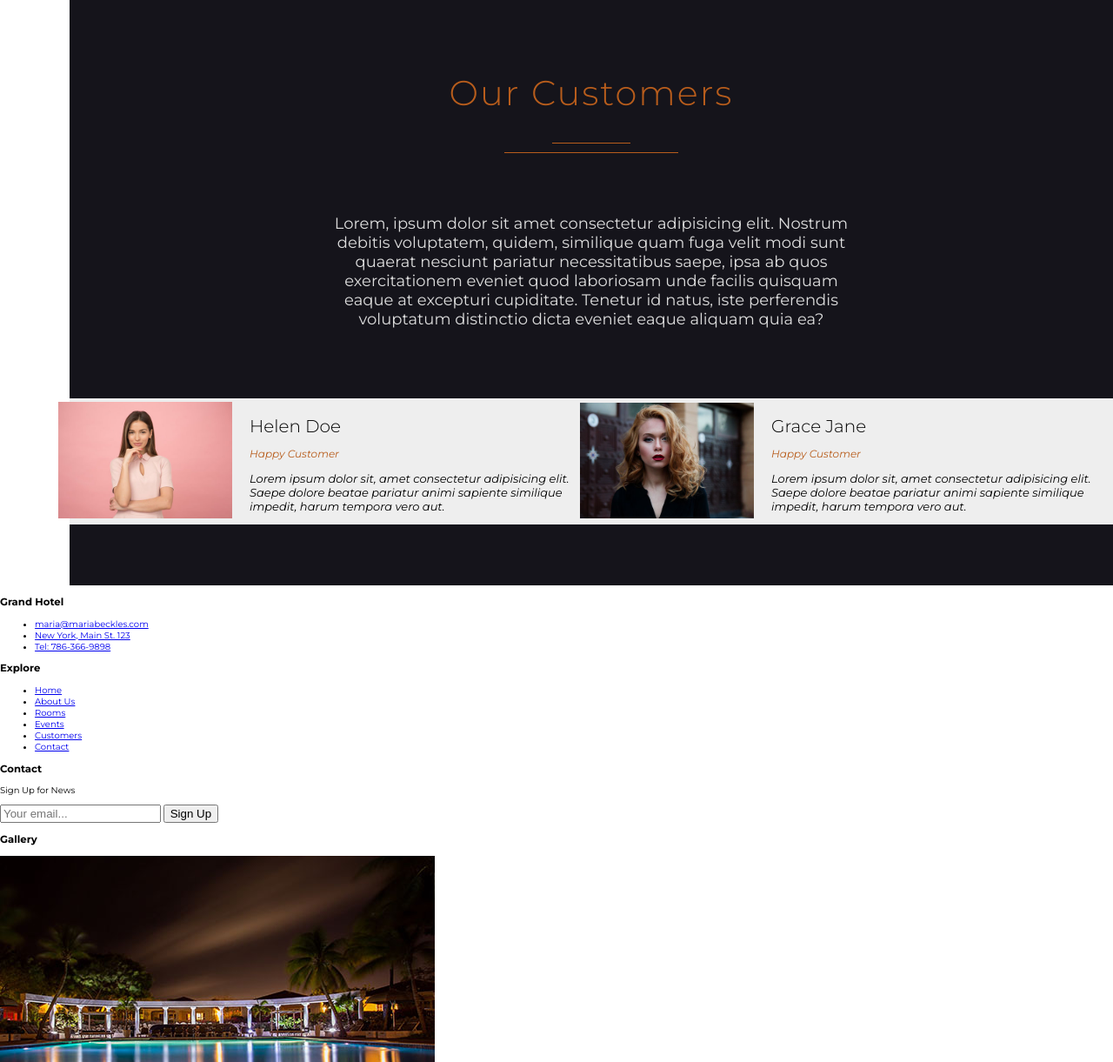
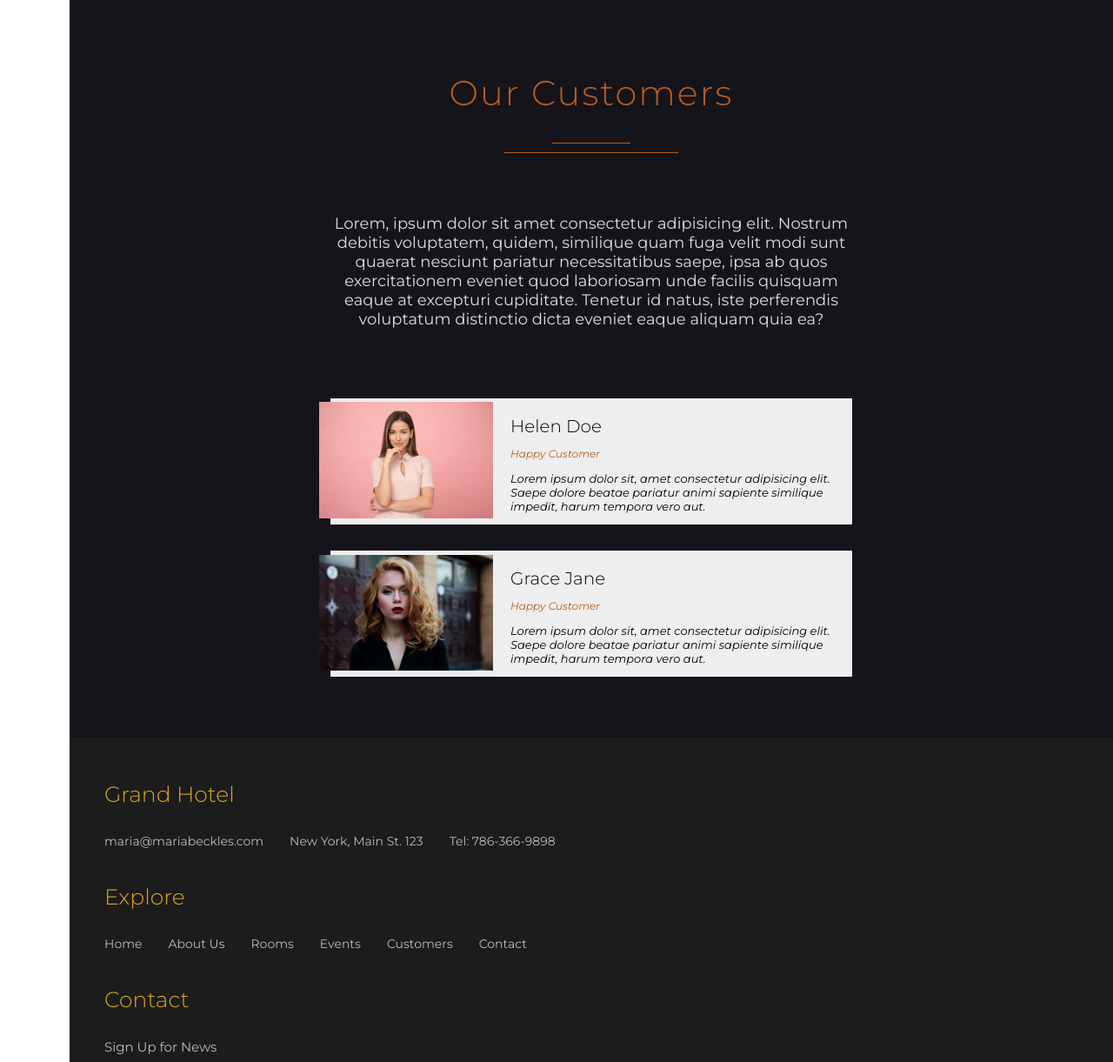
Before and after one commit to mj305/Hotel, a PHP site: page / in a window 1280 px wide. Shown: the part 5279-6500 px from the top of the page at 87% size. Run offline with PHP 8.4, Linux system fonts and the light colour scheme; some libraries are stand-ins or nearby versions.

Commit message:
mobile responsive and internal links functional

```diff
--- a/css/style.css
+++ b/css/style.css
@@ -86,6 +86,7 @@ body {
     flex-direction: column;
     justify-content: space-between;
     align-items: center;
+    z-index: 5;
     transition: left .8s cubic-bezier(1, 0, 0, 1);
 }
 
@@ -582,5 +583,298 @@ body {
     font-size: 1.3rem;
     font-style: italic;
 }
+/* end of customers */
 
-/* end of customers */
+/* footer */
+
+.footer {
+    margin-left: 8rem;
+}
+
+.main-part {
+    display: flex;
+    justify-content: space-between;
+    background-color: #1c1c1c;
+    padding: 4rem;
+}
+
+.footer-heading {
+    font-size: 2.5rem;
+    font-weight: 300;
+    color: goldenrod;
+    margin: 1rem 0 3rem 0;
+}
+
+.footer-list {
+    list-style: none;
+    padding: 0;
+}
+
+.footer-list-item {
+    margin-bottom: 2rem;
+}
+
+.footer-list-link {
+    font-size: 1.4rem;
+    text-decoration: none;
+    color: #bbb;
+}
+
+.contact p {
+    font-size: 1.5rem;
+    color: #bbb;
+    margin-bottom: 4rem;
+}
+
+.footer-form {
+    display: flex;
+
+}
+
+.footer-input {
+    width: 25rem;
+    padding: 1rem;
+    font-family: 'Josefin Sans', sans-serif;
+    font-size: 1.8rem;
+    color: #444;
+    outline: none;
+}
+
+.footer-btn {
+    padding: 1rem;
+    background-color: #b85d1c;
+    color: #ddd;
+    border: none;
+}
+
+.gallery {
+    max-width: 45rem;
+}
+
+.image-wrapper {
+    width: 12rem;
+    margin: .4rem;
+    overflow: hidden;
+}
+
+.footer-image {
+    width: 100%;
+    height: 100%;
+    backface-visibility: hidden;
+    transition: all .5s;
+}
+
+.gallery-images {
+    display: flex;
+    flex-wrap: wrap;
+}
+
+.footer-image:hover {
+    transform: scale(1.3);
+    opacity: .8;
+}
+
+.creator-part {
+    display: flex;
+    justify-content: space-between;
+    align-items: center;
+    background-color: #111;
+    padding: 0 4rem;
+}
+
+.copyright-text {
+    font-size: 1.3rem;
+    color: #aaa;
+}
+
+.text-right {
+    font-size: 1.4rem;
+    color: #bbb;
+}
+
+.text-right i {
+    font-size: 2rem;
+    margin: .5rem;
+    color: tomato;
+}
+
+.text-right span {
+    color: gold;
+}
+/* end of footer */
+
+@media(max-width: 1400px) {
+    .customers-card-wrapper {
+        flex-direction: column;
+        align-items: center;
+    }
+
+    .customer-card:first-child {
+        margin-bottom: 3rem;
+    }
+
+    .main-part {
+        flex-direction: column;
+    }
+
+    .footer-list {
+        display: flex;
+    }
+
+    .footer-list-item {
+        margin-right: 3rem;
+    }
+}
+
+@media(max-width: 1200px) {
+    .about-us {
+        flex-direction: column;
+        padding-bottom: 20rem;
+    }
+
+    .about-us-content {
+        margin-bottom: 13rem;
+    }
+
+    .image {
+        width: 25rem;
+    }
+}
+
+@media(max-width: 900px) {
+    .banner {
+        text-align: center;
+    }
+
+    .banner-heading {
+        font-size: 4.7rem;
+    }
+
+    .banner-paragraph {
+        font-size: 2.6rem;
+    }
+
+    .banner-button {
+        width: 16rem;
+        font-size: 1.5rem;
+    }
+}
+
+@media(max-width: 750px) {
+    .customer-card {
+        flex-direction: column;
+        width: 20rem;
+    }
+
+    .customer-image {
+        margin-left: 0;
+    }
+
+    .footer-list {
+        display: block;
+    }
+
+    .creator-part {
+        flex-direction: column;
+        text-align: center;
+    }
+
+    .copyright-text {
+        order: 1;
+    }
+}
+
+@media(max-width: 500px) {
+    .navigation {
+        width: 28rem;
+    }
+
+    .navigation-search-input {
+        width: 20rem;
+    }
+
+    .hotel-heading {
+        font-size: 2rem;
+        margin: auto 0;
+    }
+
+    .banner {
+        height: 100%;
+        margin-top: -10rem;
+    }
+
+    .banner-heading {
+        font-size: 3rem;
+    }
+
+    .banner-paragraph {
+        font-size: 2rem;
+    }
+
+    .about-us {
+        padding-bottom: 15rem;
+    }
+
+    .about-us-heading {
+        font-size: 2.5rem;
+        text-align: center;
+    }
+
+    .sub-heading {
+        font-size: 2rem;
+        text-align: center;
+    }
+
+    .about-us-content {
+        padding: 5rem;
+    }
+
+    .image {
+        width: 13rem;
+    }
+
+    .common-heading {
+        font-size: 2rem;
+    }
+
+    .small-underline {
+        width: 5rem;
+    }
+
+    .big-underline {
+        width: 12rem;
+    }
+
+    .room-card-heading {
+        font-size: 1.5rem;
+    }
+
+    .room-price {
+        font-size: 2.5rem;
+        margin-bottom: 1.5rem;
+        text-align: left;
+    }
+
+    .room-card-btn {
+        width: 12rem;
+        padding: 1rem .5rem;
+        font-size: 1rem;
+    }
+
+    .customers-paragraph {
+        font-size: 1.4rem;
+        width: 80%;
+    }
+
+    .main-part {
+        padding: 2rem;
+    }
+
+    .footer-input {
+        width: 12rem;
+    }
+
+    .image-wrapper {
+        width: 9rem;
+    }
+}
--- a/index.html
+++ b/index.html
@@ -71,22 +71,22 @@
 
             <ul class="navigation-list">
                 <li class="navigation-item">
-                    <a href="#" class="navigation-link">Home</a>
+                    <a href="#home" class="navigation-link">Home</a>
                 </li>
                 <li class="navigation-item">
-                    <a href="#" class="navigation-link">About Us</a>
+                    <a href="#about" class="navigation-link">About Us</a>
                 </li>
                 <li class="navigation-item">
-                    <a href="#" class="navigation-link">Rooms</a>
+                    <a href="#rooms" class="navigation-link">Rooms</a>
                 </li>
                 <li class="navigation-item">
-                    <a href="#" class="navigation-link">Events</a>
+                    <a href="#events" class="navigation-link">Events</a>
                 </li>
                 <li class="navigation-item">
-                    <a href="#" class="navigation-link">Customers</a>
+                    <a href="#customerslink" class="navigation-link">Customers</a>
                 </li>
                 <li class="navigation-item">
-                    <a href="#" class="navigation-link">Contact</a>
+                    <a href="#contactlink" class="navigation-link">Contact</a>
                 </li>
             </ul>
 
@@ -107,7 +107,7 @@
                 <div>
                     <img src="img/crown.png" width="80px">
                 </div>
-                <h3 class="hotel-heading">Grand Hotel</h3>
+                <h3 class="hotel-heading" id="home">Grand Hotel</h3>
             </div>
 
             <div class="banner">
@@ -121,7 +121,7 @@
     <!--about us-->
         <section class="about-us">
             <div class="about-us-content">
-                <h1 class="about-us-heading"> About Us </h1>
+                <h1 class="about-us-heading" id="about"> About Us </h1>
                 <div class="underline">
                     <div class="small-underline"></div>
                     <div class="big-underline"></div>
@@ -168,7 +168,7 @@
 
         <section class="rooms">
             <div class="common-header">
-                <h1 class="common-heading">Rooms In Grand Hotel</h1>
+                <h1 class="common-heading" id="rooms">Rooms In Grand Hotel</h1>
                 <div class="underline">
                     <div class="small-underline"></div>
                     <div class="big-underline"></div>
@@ -260,7 +260,7 @@
     <!-- end of rooms -->
 
     <!-- customers -->
-        <section class="customers">
+        <section class="customers" id="customerslink">
             <div class="common-header">
                 <h1 class="common-heading"> Our Customers </h1>
                 <div class="underline">
@@ -341,31 +341,31 @@
                     <h3 class="footer-heading"> Explore </h3>
                     <ul class="footer-list">
                         <li class="footer-list-item">
-                            <a href="#" class="footer-list-link">
+                            <a href="#home" class="footer-list-link">
                                 Home
                             </a>
                         </li>
                         <li class="footer-list-item">
-                            <a href="#" class="footer-list-link">
+                            <a href="#about" class="footer-list-link">
                                 About Us
                             </a>
                         </li><li class="footer-list-item">
-                            <a href="#" class="footer-list-link">
+                            <a href="#rooms" class="footer-list-link">
                                 Rooms
                             </a>
                         </li>
                         <li class="footer-list-item">
-                            <a href="#" class="footer-list-link">
+                            <a href="#events" class="footer-list-link">
                                 Events
                             </a>
                         </li>
                         <li class="footer-list-item">
-                            <a href="#" class="footer-list-link">
+                            <a href="#customerslink" class="footer-list-link">
                                 Customers
                             </a>
                         </li>
                         <li class="footer-list-item">
-                            <a href="#" class="footer-list-link">
+                            <a href="#contactlink" class="footer-list-link">
                                 Contact
                             </a>
                         </li>
@@ -373,8 +373,8 @@
                 </div>
 
                 <div class="contact">
-                    <h3 class="footer-heading"> Contact </h3>
-                       <p>Sign Up for News</p>
+                    <h3 class="footer-heading" id="contactlink"> Contact </h3>
+                       <p class="footer-sign-up">Sign Up for News</p>
                        <form class="footer-form">
                            <input type="text" class="footer-input" placeholder="Your email...">
                            <button class="footer-btn">
@@ -414,7 +414,7 @@
                 </div>
 
                 <div class="text-right">
-                    <p> Made With <i class="fas fa-heart"></i>by <span> Maria Beckles </span></p>
+                    <p> Created By <span> Maria Beckles </span></p>
                 </div>
             </div>
         </footer>
```
